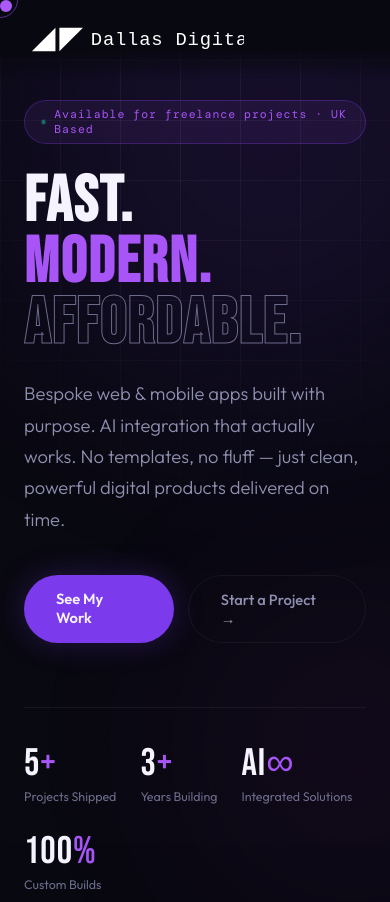
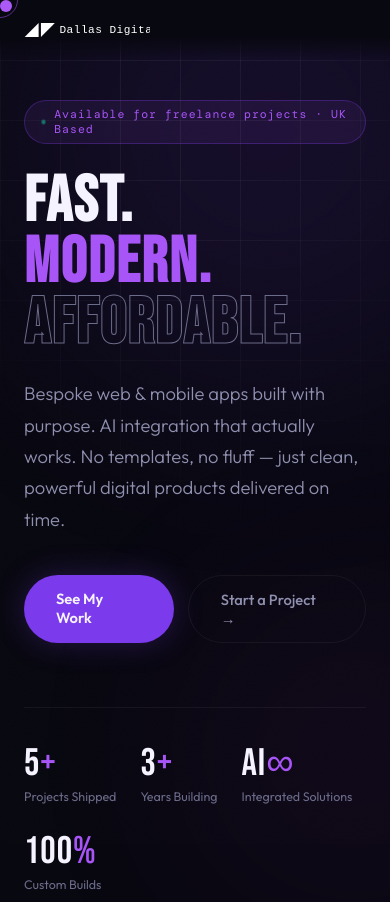
Before and after one commit to B00902149/dallasdigital, a website: page index.html in a window 390 px wide. Shown: the top 902 px of the page. Drawn offline with nearby package versions, Linux system fonts and the light colour scheme.

Commit message:
fixed logo cutting off on mobile

```diff
--- a/assets/css/Styles.css
+++ b/assets/css/Styles.css
@@ -156,13 +156,11 @@ nav {
   text-decoration: none;
   display: flex; align-items: center; gap: 10px;
 }
-.nav-logo-mark {
-  width: 28px; height: 28px;
-  background: var(--purple);
-  border-radius: 8px;
-  display: flex; align-items: center; justify-content: center;
-  font-size: 0.9rem;
-  box-shadow: 0 0 20px var(--purple-glow);
+.nav-logo img {
+  max-width: 160px;
+  width: 100%;
+  height: auto;
+  display: block;
 }
 .nav-links { display: flex; align-items: center; gap: 36px; }
 .nav-links a {
@@ -1283,8 +1281,9 @@ footer {
 
 @media (max-width: 768px) {
   section { padding: 80px 24px; }
-  nav { padding: 16px 24px; }
+  nav { padding: 16px 20px; }
   .nav-links { display: none; }
+  .nav-logo img { max-width: 130px; }
   #hero { padding: 100px 24px 60px; }
   .hero-stats { gap: 24px; flex-wrap: wrap; }
   .services-grid { grid-template-columns: 1fr; }
```
